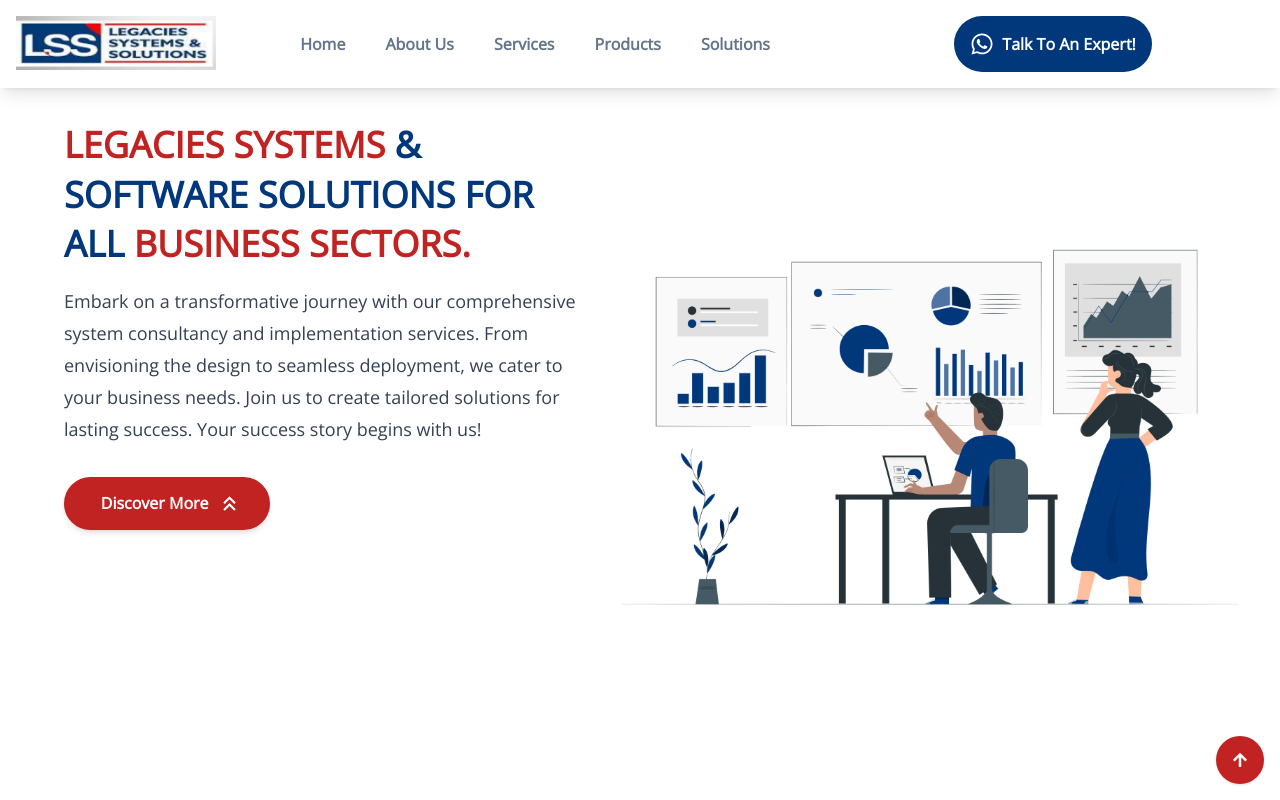
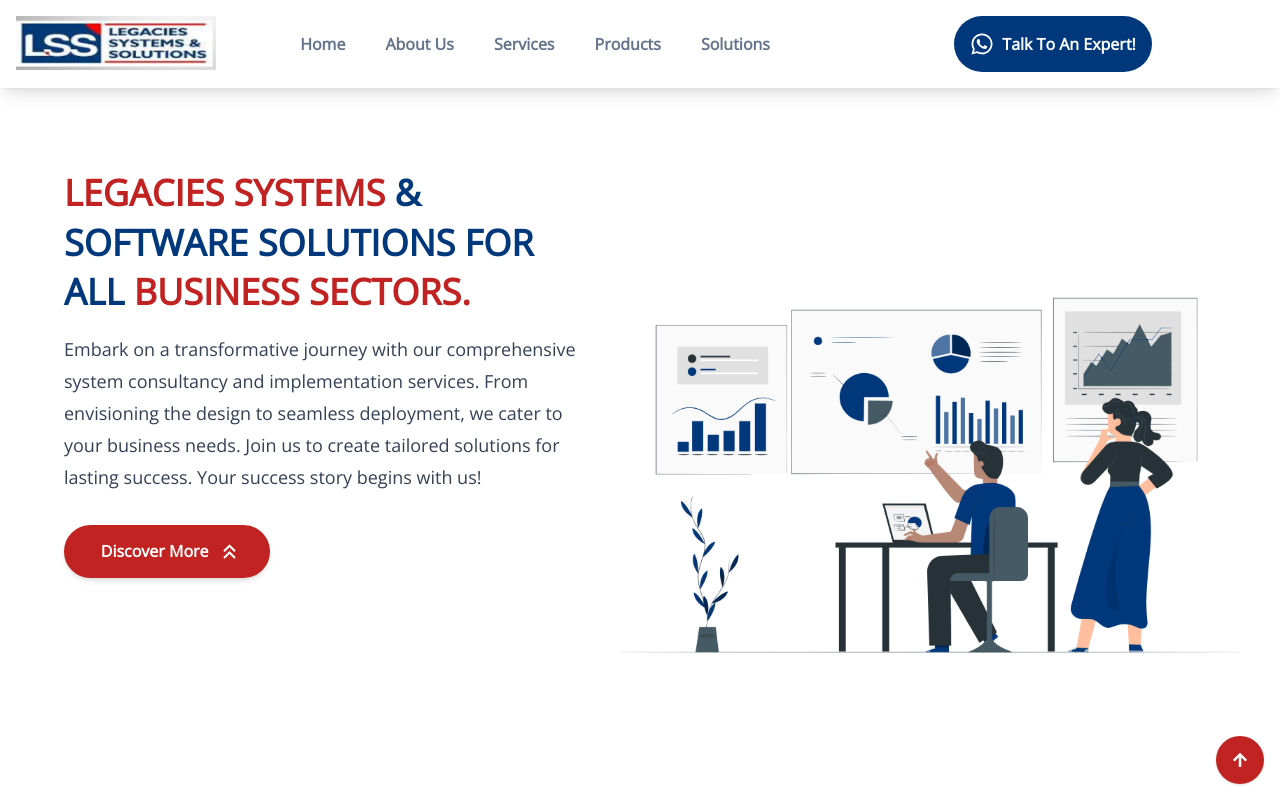
Before and after one commit to mercymwikali/legacies-website, a React (Create React App) app: page / in a window 1280 px wide. Shown: the top 800 px of the page. Built offline with nearby package versions, Linux system fonts and the light colour scheme.

Commit message:
added products section

```diff
--- a/src/components/Home.jsx
+++ b/src/components/Home.jsx
@@ -4,7 +4,7 @@
 
 const Home = () => {
     return (
-        <div id="/" className="md:h-screen mt-0 pt-16">
+        <div id="/" className="md:h-screen mt-0 pt-28">
             <div className="flex flex-col md:flex-row ">
                 <div className='px-4 md:pr-0 md:pl-16  md:pt-14'>
                     <p className='uppercase font-bold text-red text-center md:text-start text-4xl leading-snug'>Legacies Systems <span className='text-blue'>& Software Solutions for All</span> Business Sectors.</p>
--- a/src/components/Solutions.jsx
+++ b/src/components/Solutions.jsx
@@ -16,7 +16,7 @@
     ];
 
     return (
-        <section className=" flex flex-col md:flex-row p-8  bg-slate-100 mx-auto">
+        <section id='/solutions' className=" flex flex-col md:flex-row p-8  bg-slate-100 mx-auto">
             <div className="w-full md:w-1/3 text-center md:text-start justify-center items-center md:my-12 px-3">
                 <h5 className="text-3xl font-bold text-blue my-4">INDUSTRIES & SOLUTIONS</h5>
                 <p className="text-slate-500 text-normal pt-3 leading-relaxed">We are a leading provider of premium business solutions. Our ethos revolves around meeting our clients' requirements through the delivery of tailored solutions that align with cutting-edge technology and adhere to the highest IT standards.</p>
```
